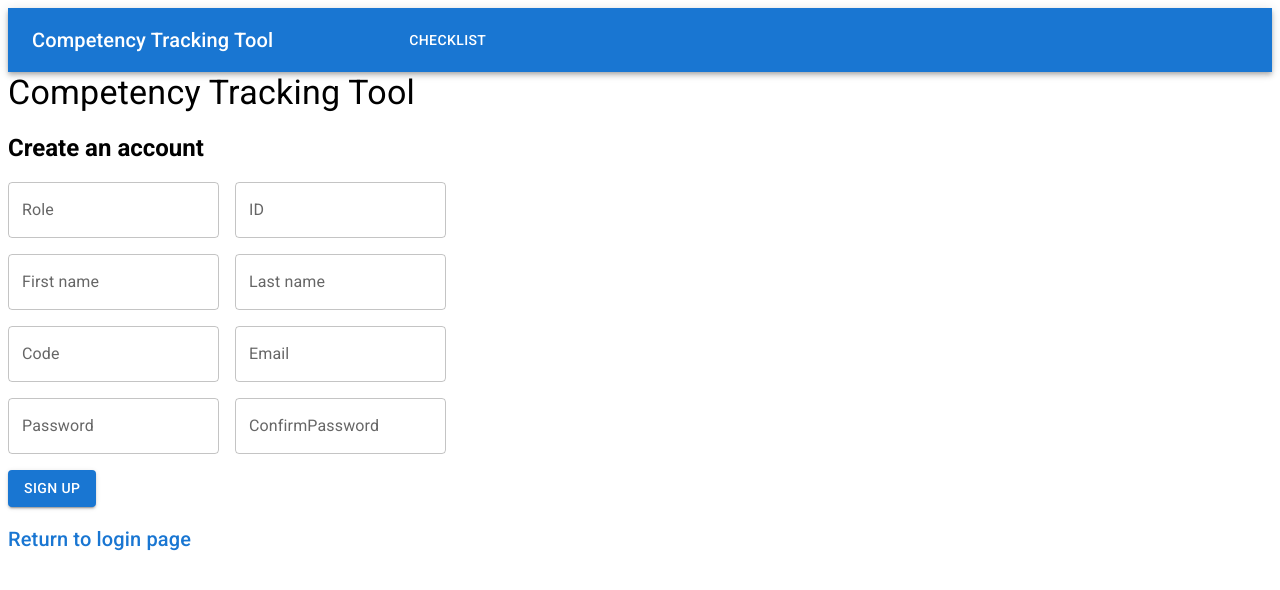
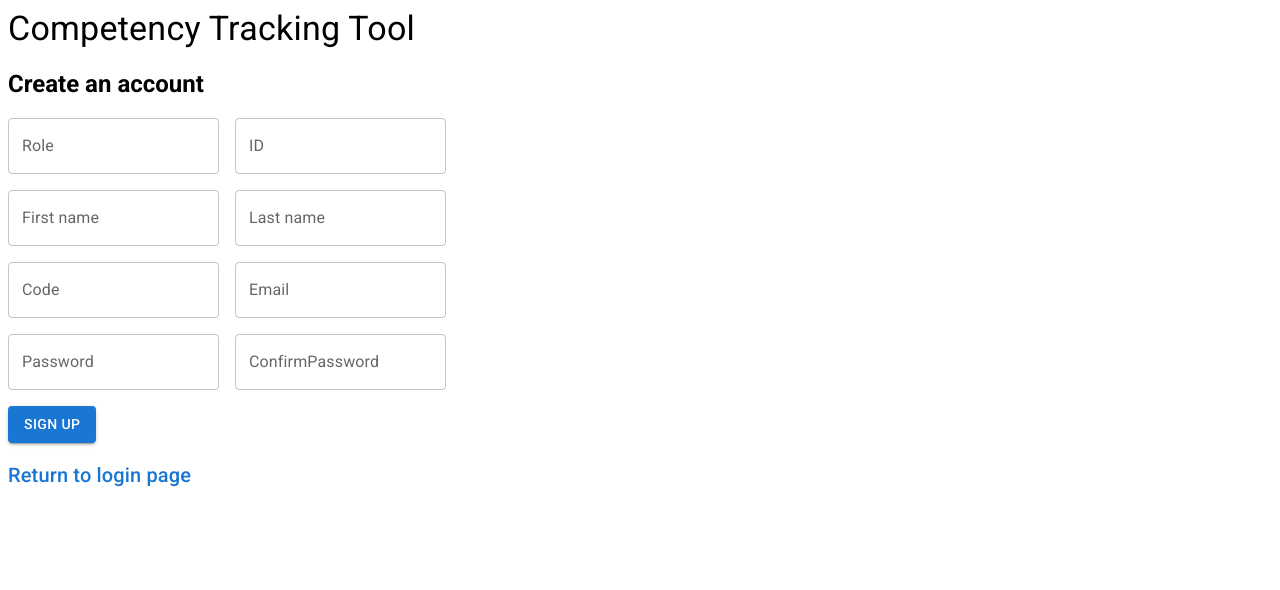
Before and after one commit to PROJ-354/Capstone, a React (Create React App) app in the folder client/: page /signup in a window 1280 px wide. Shown: the top 590 px of the page. Built offline with nearby package versions, Linux system fonts and the light colour scheme.

Commit message:
Navbar only shows if logged in now

```diff
--- a/client/src/layouts/RootLayout.jsx
+++ b/client/src/layouts/RootLayout.jsx
@@ -3,9 +3,11 @@ import { Outlet } from 'react-router-dom';
 import Navbar from '../components/Navbar';
 
 export default function RootLayout() {
+    const loggedIn = !localStorage.getItem('auth') ? false : true;
+
     return (
         <Box>
-            <Navbar />
+            {loggedIn && <Navbar />}
             <Outlet />
         </Box>
     );
```
